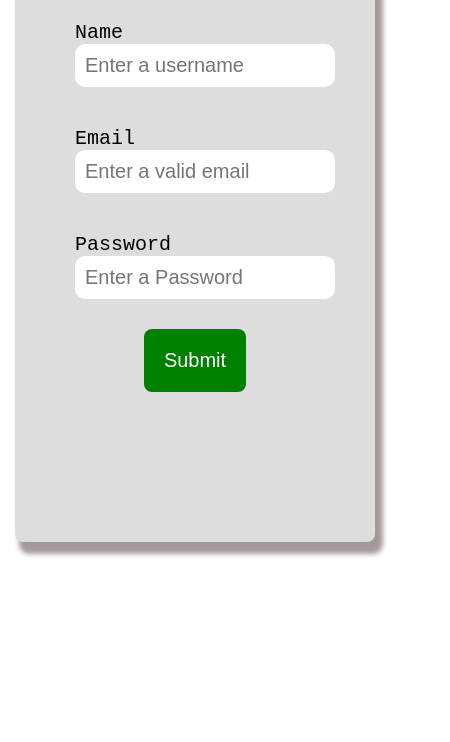
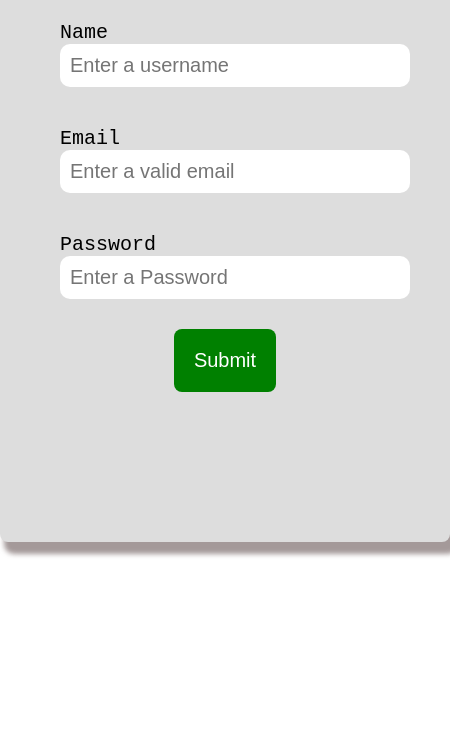
Before and after one commit to IammHardy/signup_form, a plain HTML site: page index.html in a window 390 px wide. Shown: the part 318-1060 px from the top of the page, 450 px wide, since content can reach past the window. Drawn offline with Linux system fonts and the light colour scheme.

Commit message:
Nothing to commit

```diff
--- a/style.css
+++ b/style.css
@@ -77,7 +77,7 @@ label{
 
 @media (max-width:480px){
     #formContainer{
-        width: 300px;
+        width: inherit;
     }
 
     input{
```
